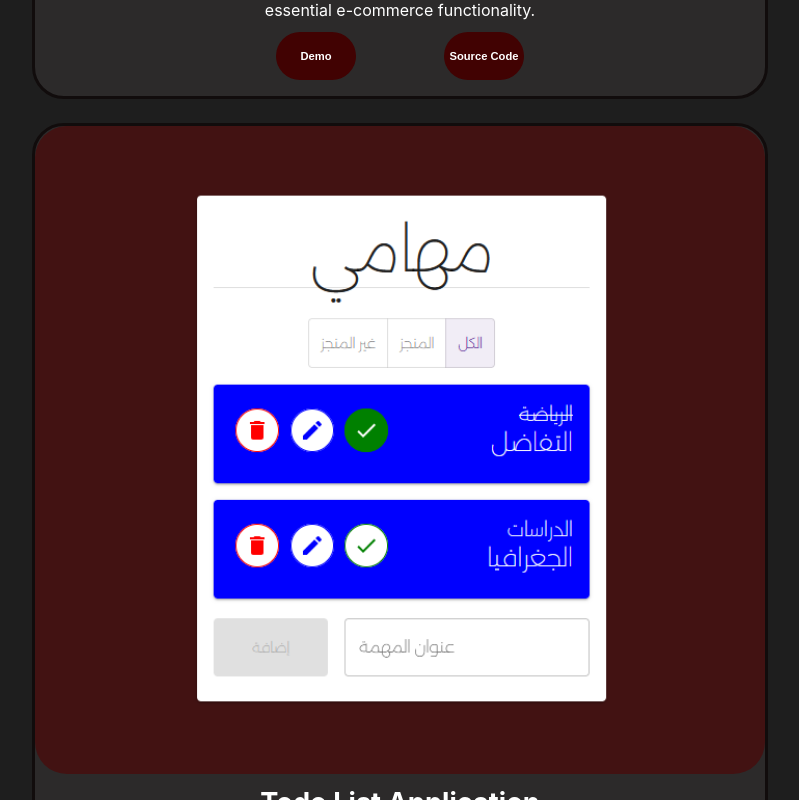
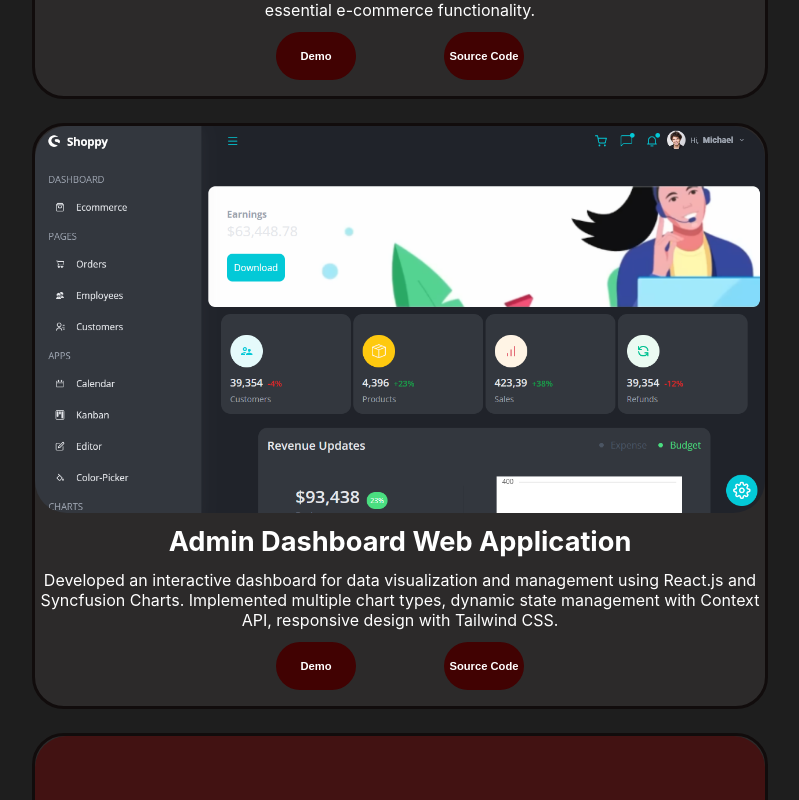
Before and after one commit to MohamedMoamen/Portfolio, a React (Create React App) app: page / in a window 1280 px wide. Shown: the part 2480-3280 px from the top of the page, without its empty margins (240-1039 px from the left). Built offline with nearby package versions, Linux system fonts and the light colour scheme.

Commit message:
Seventh Version

```diff
--- a/src/components/Projects/Projects.js
+++ b/src/components/Projects/Projects.js
@@ -1,13 +1,15 @@
 import React from 'react'
 import "./Projects.css";
 import E_commerceImage from "../../Images/E_commerceImage.png";
+import AdminDashboardImage from "../../Images/AdminDashboardImage.PNG";
 import TodoListImage from "../../Images/TodoListImage.png";
 import WeatherForecastImage from "../../Images/WeatherForecastImage.png";
 import ProjectsItem from './ProjectsItem';
 const Projects = () => {
     const all_projects=[{id:1,title:"E-commerce Web Application",image:E_commerceImage,description:"Built an interactive and fully functional e-commerce shopping cart using React. The application allows users to browse products, add or remove items from the cart , update quantities, and view dynamic totals. It features a responsive UI optimized for all screen sizes and includes essential e-commerce functionality.",link:"https://e-commerce-website-cyan-sigma.vercel.app/",sourcecode:"https://github.com/MohamedMoamen/E-commerceWebsite"},
-                        {id:2,title:"Todo List Application",image:TodoListImage,description:"A dynamic web application developed using React.js, designed to help users efficiently organize and track their daily tasks by adding, editing and deleting tasks. the application focuses on providing a seamless user experience and robust task management functionalities, and a fully responsive design across all screen sizes.",link:"https://todo-list-eta-teal.vercel.app/",sourcecode:"https://github.com/MohamedMoamen/TodoList"},
-                        {id:3,title:"Weather Forecast Application",image:WeatherForecastImage,description:"A responsive web application that displays real-time weather data by fetching live forecasts from an external API. Built with React and optimized for both desktop and mobile screens, and supports both Arabic and English languages.",link:"https://weather-forecast-zeta-nine.vercel.app/",sourcecode:"https://github.com/MohamedMoamen/WeatherForecast"}
+                        {id:2,title:"Admin Dashboard Web Application",image:AdminDashboardImage,description:"Developed an interactive dashboard for data visualization and management using React.js and Syncfusion Charts. Implemented multiple chart types, dynamic state management with Context API, responsive design with Tailwind CSS.",link:"http://admin-dashboard-app-opal.vercel.app/",sourcecode:"https://github.com/MohamedMoamen/Admin-Dashboard-App"},
+                        {id:3,title:"Todo List Application",image:TodoListImage,description:"A dynamic web application developed using React.js, designed to help users efficiently organize and track their daily tasks by adding, editing and deleting tasks. the application focuses on providing a seamless user experience and robust task management functionalities, and a fully responsive design across all screen sizes.",link:"https://todo-list-eta-teal.vercel.app/",sourcecode:"https://github.com/MohamedMoamen/TodoList"},
+                        {id:4,title:"Weather Forecast Application",image:WeatherForecastImage,description:"A responsive web application that displays real-time weather data by fetching live forecasts from an external API. Built with React and optimized for both desktop and mobile screens, and supports both Arabic and English languages.",link:"https://weather-forecast-zeta-nine.vercel.app/",sourcecode:"https://github.com/MohamedMoamen/WeatherForecast"}
     ]
     const projectshow=all_projects.map((p)=>{
         return(
```
Also changed, not shown: src/Images/AdminDashboardImage.PNG (added), 1 other file (tests, documents, lock files or other folders).
